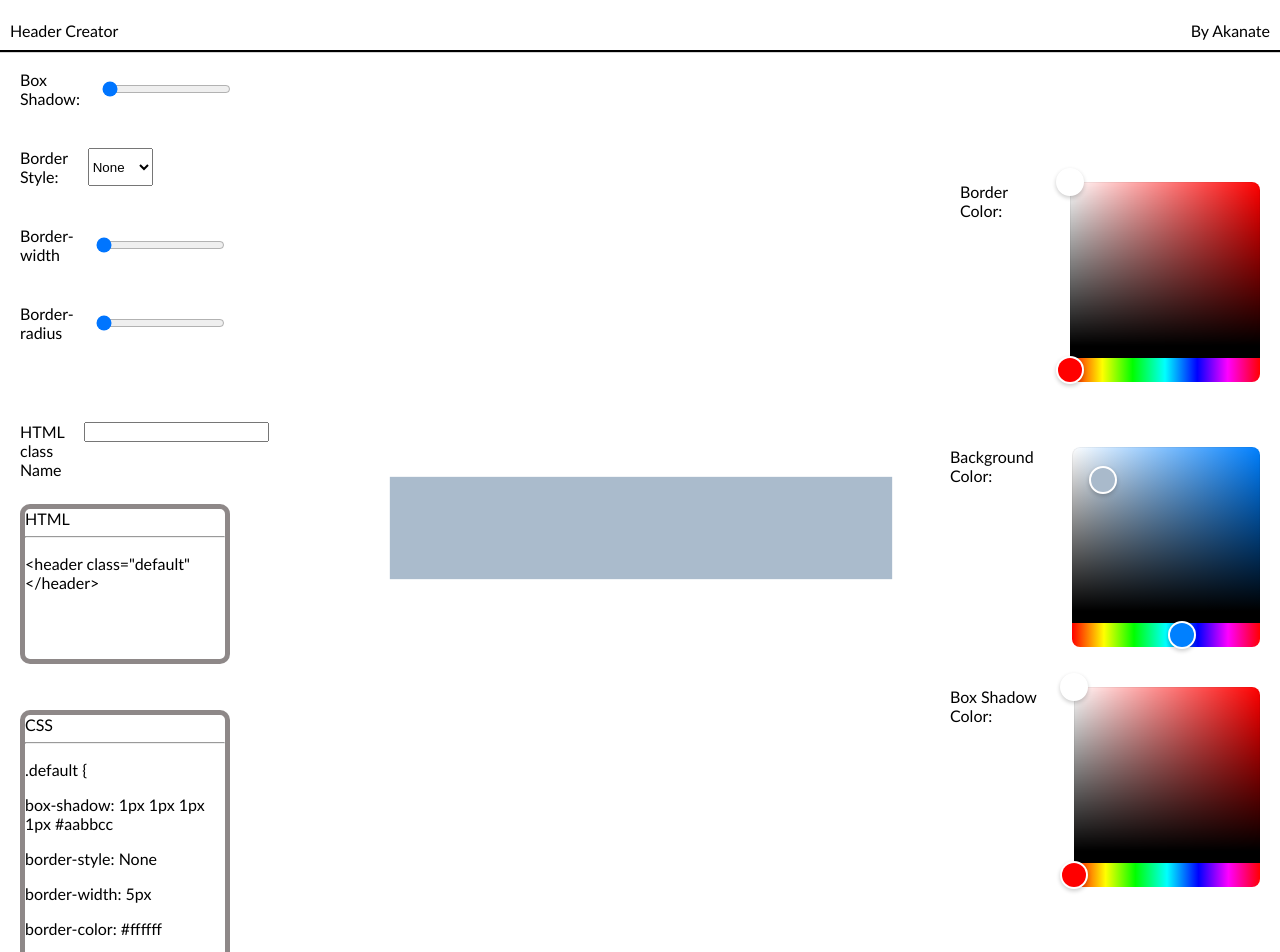
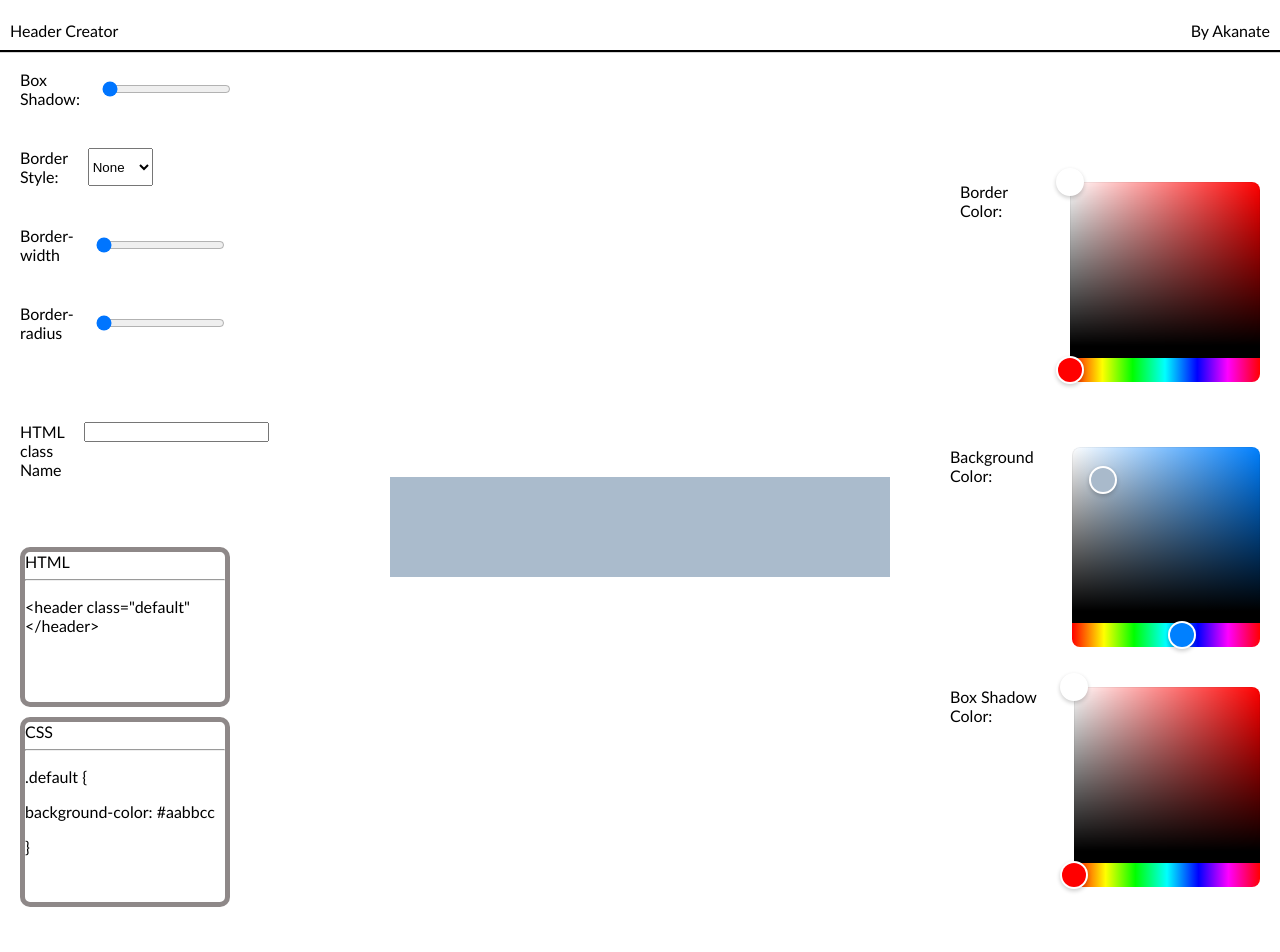
Before and after one commit to Akanate/HeaderCreator, a React (Create React App) app: page / in a window 1280 px wide. Shown: the top 952 px of the page. After the commit the page ends 917 px from the top, so only its background shows below. Built offline with nearby package versions, Linux system fonts and the light colour scheme.

Commit message:
Made it so then CSS properties which arent being used dont get shown.

```diff
--- a/src/components/Main.jsx
+++ b/src/components/Main.jsx
@@ -7,11 +7,11 @@ export default function Main() {
     const [boxShadowColor, setBoxShadowColor] = useState('#aabbcc')
     const [htmlclass, setHtmlClass] = useState("")
     const [styles, setStyles] = useState({
-        boxShadow: "1px 1px 1px 1px",
-        shadowColor: "#aaaaa",
-        borderStyle: "None",
-        borderWidth: "5px",
-        borderColor: "#ffffff",
+        boxShadow: "0px 0px 0px 0px",
+        shadowColor: "",
+        borderStyle: "none",
+        borderWidth: "0px",
+        borderColor: "",
         backgroundColor: "#aabbcc",
         borderRadius: "0px",
         width: "500px",
@@ -115,12 +115,12 @@ export default function Main() {
                     CSS
                     <hr />
                     <p>{`.${htmlclass === "" ? "default": htmlclass} {`}</p>
-                        <p>box-shadow: {styles.boxShadow} {styles.shadowColor}</p>
-                        <p>border-style: {styles.borderStyle}</p>
-                        <p>border-width: {styles.borderWidth}</p>
-                        <p>border-color: {styles.borderColor}</p>
-                        <p>background-color: {styles.backgroundColor}</p>
-                        <p>border-radius: {styles.borderRadius}</p>
+                        {styles.boxShadow === "0px 0px 0px 0px" ? "": <p>box-shadow: {styles.boxShadow} {styles.shadowColor}</p>}
+                        {styles.borderStyle === "none" ? "": <p>border-style: {styles.borderStyle}</p>}
+                        {styles.borderWidth === "0px" ? "": <p>border-width: {styles.borderWidth}</p>}
+                        {styles.borderColor === "" ? "": <p>border-color: {styles.borderColor}</p>}
+                        {styles.backgroundColor === "" ? "": <p>background-color: {styles.backgroundColor}</p>}
+                        {styles.borderRadius === "0px"  ? "": <p>border-radius: {styles.borderRadius}</p>}
                         <p>{"}"}</p>
                 </div>
                 <div className="HTML HTML-edge" >
--- a/src/styles/main.css
+++ b/src/styles/main.css
@@ -59,7 +59,9 @@ body {
     border-style: solid;
     border-color: #8e8888;
     margin-left: 15px;
-    margin-top: -450px;
+    margin-top: -400px;
+    height: 180px;
+    overflow-y: scroll;
     border-radius: 10px;
     border-width: 5px;
 }
@@ -70,7 +72,7 @@ body {
     border-color: #8e8888;
     border-radius: 10px;
     margin-left: 15px;
-    margin-top: -560px;
+    margin-top: -360px;
     height: 150px;
     border-width: 5px;
 }
```
